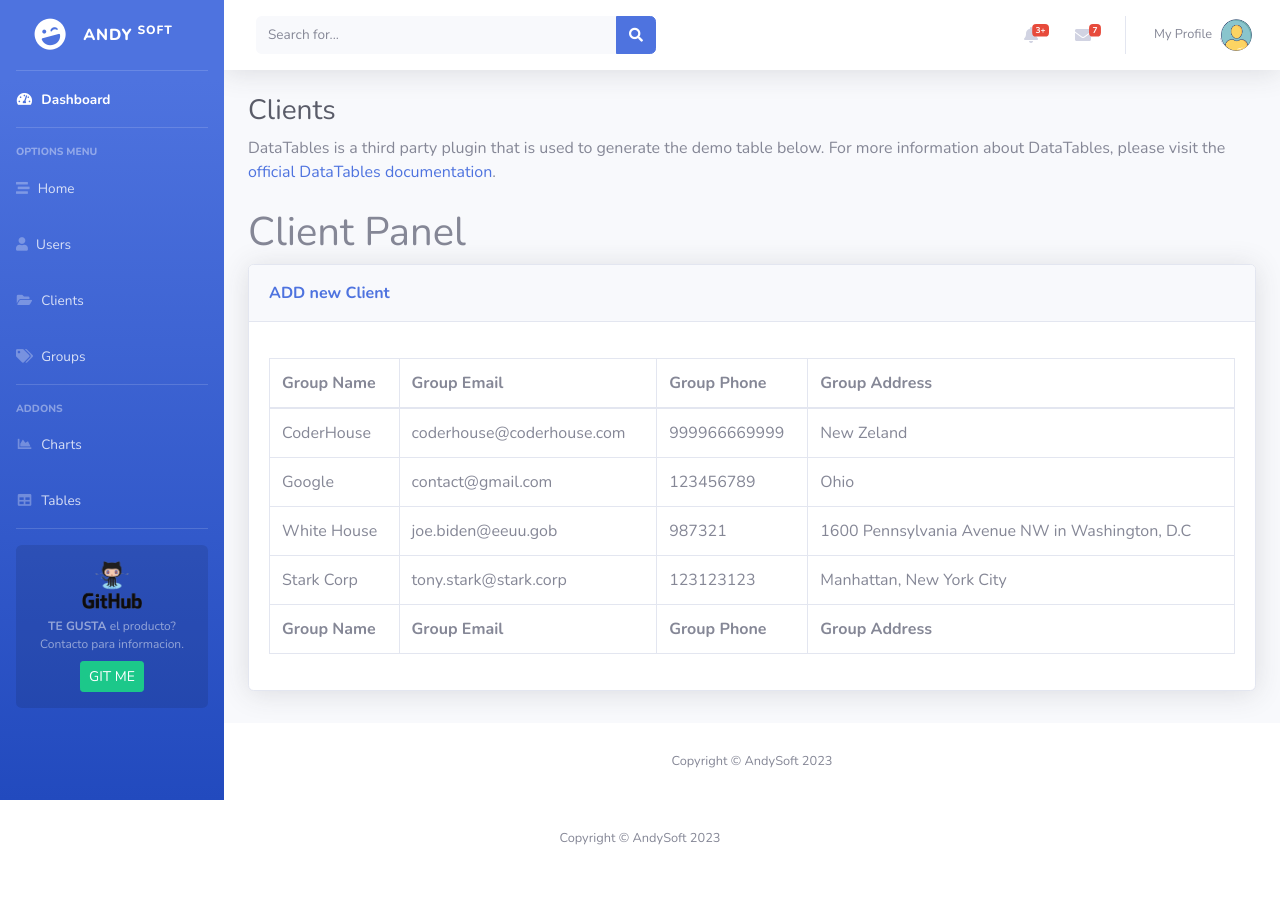
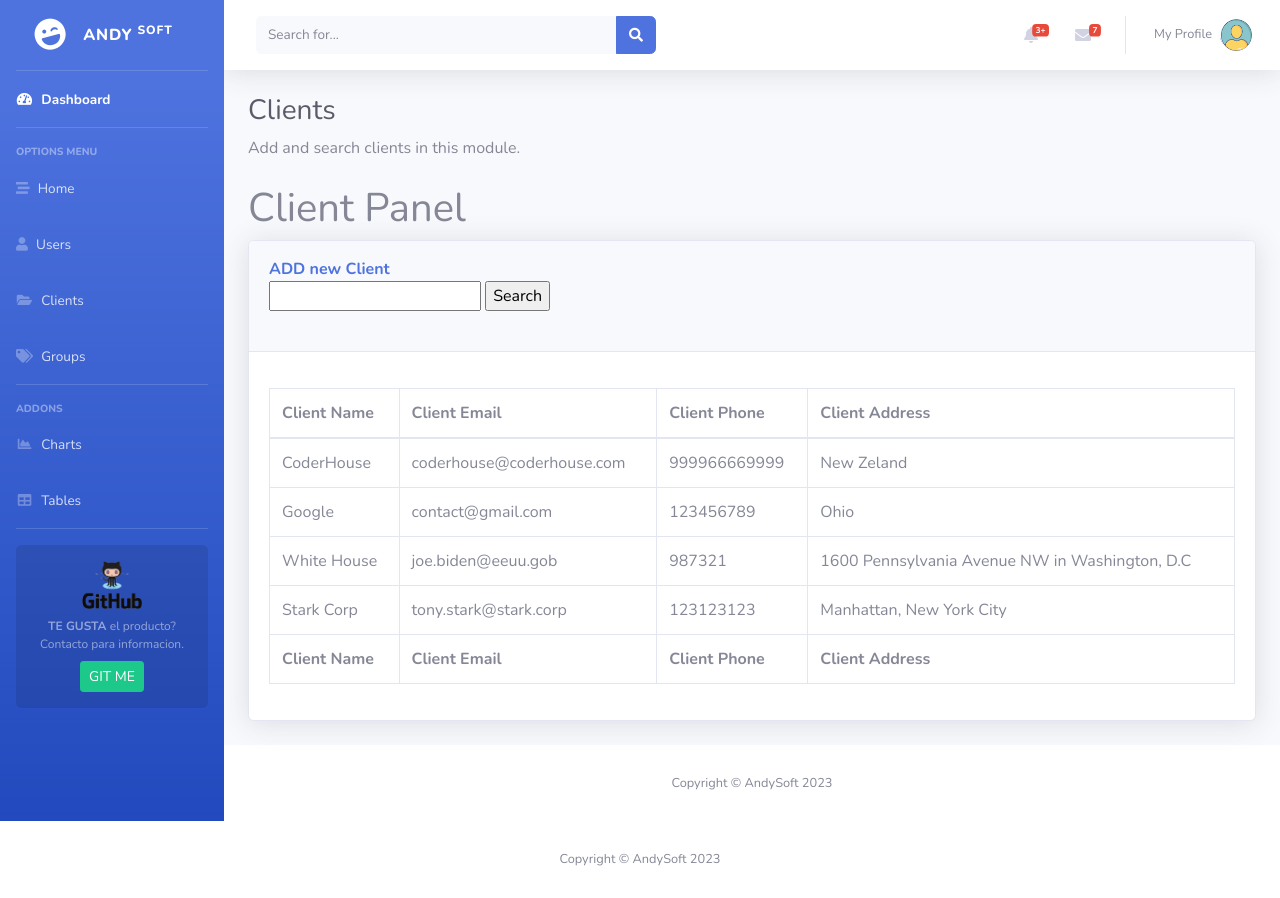
Before and after one commit to agimenox/Tercera-pre-entregaGimeno, a Django app: page /home/list-clients/ in a window 1280 px wide. Before the commit the page ends 845 px from the top, so only its background shows below. Run offline with Django 4.2, Linux system fonts and the light colour scheme; data comes from the database, SQL or seed files in the repository; both versions use the stored data as it was after the commit; some libraries are stand-ins or nearby versions.

```diff
--- a/mvt_coderhouse_project/users_mgmt_app/templates/client.html
+++ b/mvt_coderhouse_project/users_mgmt_app/templates/client.html
@@ -38,9 +38,7 @@
 
                     <!-- Page Heading -->
                     <h1 class="h3 mb-2 text-gray-800">Clients</h1>
-                    <p class="mb-4">DataTables is a third party plugin that is used to generate the demo table below.
-                        For more information about DataTables, please visit the <a target="_blank"
-                            href="https://datatables.net">official DataTables documentation</a>.</p>
+                    <p class="mb-4">Add and search clients in this module</a>.</p>
 
                     <!-- DataTales Example -->
                     {% block content %}
--- a/mvt_coderhouse_project/users_mgmt_app/templates/list_client.html
+++ b/mvt_coderhouse_project/users_mgmt_app/templates/list_client.html
@@ -5,24 +5,31 @@
 <div class="card shadow mb-4">
   <div class="card-header py-3">
       <a href="{% url 'new_client' %}"><strong>ADD new Client</strong></a>
+      <br>
+      <form action="{% url 'search_clients' %}" method="post">
+          {% csrf_token %}
+          <input type="text" name="name_to_search">
+          <input type="submit" value="Search">
+      </form>
+      <br>
   </div>
   <div class="card-body">
       <div class="table-responsive">
           <table class="table table-bordered" id="dataTable" width="100%" cellspacing="0">
               <thead>
                   <tr>
-                      <th>Group Name</th>
-                      <th>Group Email</th>
-                      <th>Group Phone</th>
-                      <th>Group Address</th>
+                      <th>Client Name</th>
+                      <th>Client Email</th>
+                      <th>Client Phone</th>
+                      <th>Client Address</th>
                   </tr>
               </thead>
               <tfoot>
                   <tr>
-                    <th>Group Name</th>
-                    <th>Group Email</th>
-                    <th>Group Phone</th>
-                    <th>Group Address</th>
+                    <th>Client Name</th>
+                    <th>Client Email</th>
+                    <th>Client Phone</th>
+                    <th>Client Address</th>
                   </tr>
               </tfoot>
               <tbody>
--- a/mvt_coderhouse_project/users_mgmt_app/urls.py
+++ b/mvt_coderhouse_project/users_mgmt_app/urls.py
@@ -9,5 +9,6 @@ urlpatterns = [
     path('list-clients/', views.list_clients, name='list_clients'),
     path('list-groups/', views.list_groups, name='list_groups'),
     path('new-client/', views.new_client, name='new_client'),
+    path('search-clients/', views.search_clients, name='search_clients')
 
 ]
--- a/mvt_coderhouse_project/users_mgmt_app/views.py
+++ b/mvt_coderhouse_project/users_mgmt_app/views.py
@@ -2,6 +2,7 @@ from django.shortcuts import render, redirect
 from users_mgmt_app.models import Member, Client, Group
 from django.urls import reverse
 from users_mgmt_app.forms import ClientForm
+from django.db.models import Q
 
 
 # Create your views here.
@@ -60,3 +61,16 @@ def new_client(request):
         template_name='client_form.html',
         context={'new_form': new_form},
     )
+
+def search_clients(request):
+    if request.method == "POST":
+        data = request.POST
+        searchs_result = Client.objects.filter(client_name__contains=data['name_to_search'])
+        context = {
+            'clients': searchs_result
+        }
+        return render(
+            request=request,
+            template_name='list_client.html',
+            context=context,
+        )
```
Also changed, not shown: mvt_coderhouse_project/db.sqlite3.
